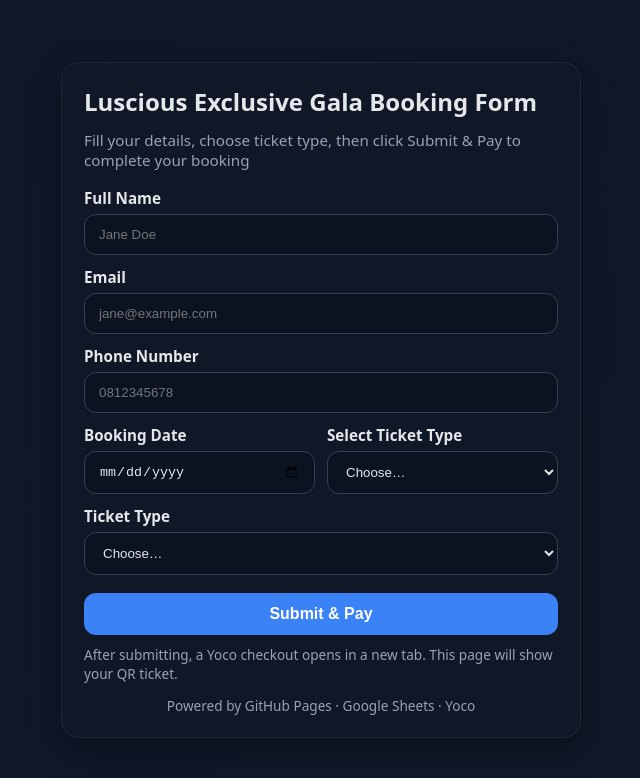
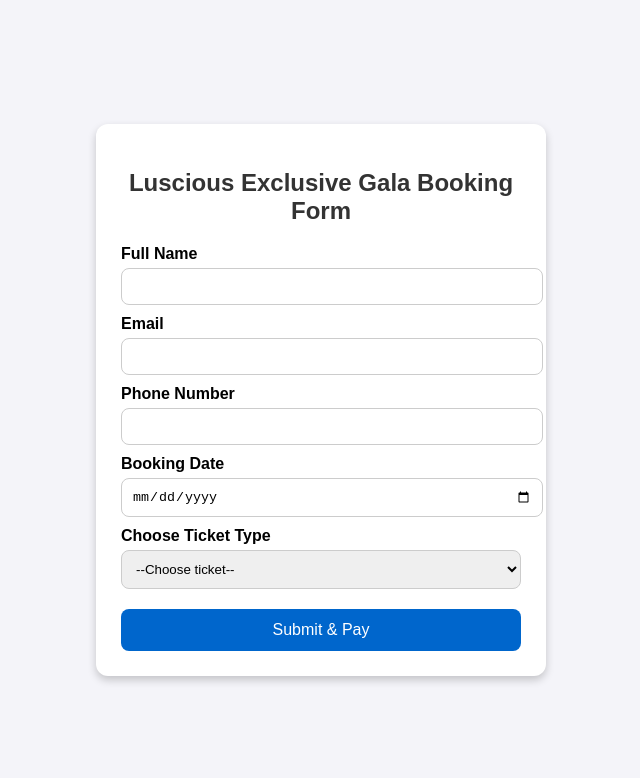
Before and after one commit to mrzungu/luscious, a plain HTML site: page index.html in a window 1280 px wide. Shown: the whole page, without its empty margins (319-959 px from the left). Drawn offline with Linux system fonts and the light colour scheme.

Commit message:
Add files via upload

```diff
--- a/index.html
+++ b/index.html
@@ -1,141 +1,106 @@
 <!DOCTYPE html>
 <html lang="en">
 <head>
-  <meta charset="UTF-8" />
-  <meta name="viewport" content="width=device-width, initial-scale=1.0" />
-  <title>Luscious RSVP</title>
-  <meta name="description" content="Simple booking form with Yoco payment and Google Sheets storage." />
+  <meta charset="UTF-8">
+  <meta name="viewport" content="width=device-width, initial-scale=1.0">
+  <title>Luscious Booking</title>
   <style>
-    :root { --bg:#0f172a; --card:#111827; --muted:#94a3b8; --text:#e5e7eb; --accent:#3b82f6; }
-    * { box-sizing: border-box; }
     body {
-      margin:0; min-height:100vh; display:flex; align-items:center; justify-content:center;
-      background: linear-gradient(135deg, #0f172a, #111827);
-      font-family: system-ui, -apple-system, Segoe UI, Roboto, Helvetica, Arial, sans-serif;
-      color: var(--text);
-      padding: 24px;
+      font-family: Arial, sans-serif;
+      background: #f4f4f9;
+      display: flex;
+      justify-content: center;
+      align-items: center;
+      min-height: 100vh;
+      margin: 0;
     }
-    .card {
-      width: 100%; max-width: 520px; background: rgba(17,24,39,0.9);
-      .my-box {
-  -webkit-backdrop-filter: blur(10px); /* Safari/iOS support */
-  backdrop-filter: blur(10px);         /* Other browsers */};
-      border: 1px solid rgba(255,255,255,0.06);
-      border-radius: 18px; padding: 22px;
-      box-shadow: 0 12px 32px rgba(0,0,0,0.35);
+    .container {
+      background: #fff;
+      padding: 25px;
+      border-radius: 12px;
+      box-shadow: 0 4px 8px rgba(0,0,0,0.2);
+      max-width: 400px;
+      width: 100%;
     }
-    h1 { margin: 0 0 12px; font-size: 1.5rem; }
-    p.sub { margin-top:0; margin-bottom:18px; color: var(--muted); font-size: 0.95rem; }
-    label { display:block; margin-top:12px; font-weight:600; font-size:0.95rem; }
+    h2 {
+      text-align: center;
+      margin-bottom: 20px;
+      color: #333;
+    }
+    label {
+      font-weight: bold;
+      margin-top: 10px;
+      display: block;
+    }
     input, select {
-      width:100%; margin-top:6px; padding:12px 14px; border-radius:12px; border:1px solid #334155;
-      background:#0b1220; color:var(--text); outline:none;
+      width: 100%;
+      padding: 10px;
+      margin-top: 5px;
+      border: 1px solid #ccc;
+      border-radius: 8px;
     }
-    input:focus, select:focus { border-color: var(--accent); box-shadow: 0 0 0 3px rgba(59,130,246,0.25); }
     button {
-      width:100%; margin-top:18px; padding:12px 16px; border:none; border-radius:12px;
-      background: var(--accent); color:white; font-weight:700; cursor:pointer; font-size:1rem;
+      width: 100%;
+      padding: 12px;
+      margin-top: 20px;
+      background: #0066cc;
+      border: none;
+      color: #fff;
+      font-size: 16px;
+      border-radius: 8px;
+      cursor: pointer;
     }
-    button:hover { filter: brightness(1.05); }
-    .row { display:grid; grid-template-columns: 1fr 1fr; gap:12px; }
-    .note { font-size: 0.85rem; color:#9ca3af; margin-top:10px; }
-    .footer { margin-top: 12px; text-align:center; font-size:0.85rem; color:#94a3b8; }
+    button:hover {
+      background: #004a99;
+    }
   </style>
 </head>
 <body>
-  <div class="card">
-    <h1>Luscious Exclusive Gala Booking Form</h1>
-    <p class="sub">Fill your details, choose ticket type, then click Submit & Pay to complete your booking</p>
-    <form id="bookingForm" autocomplete="on">
+  <div class="container">
+    <h2>Luscious Exclusive Gala Booking Form</h2>
+    <form id="bookingForm">
       <label for="name">Full Name</label>
-      <input type="text" id="name" name="name" placeholder="Jane Doe" required />
+      <input type="text" id="name" name="name" required>
 
       <label for="email">Email</label>
-      <input type="email" id="email" name="email" placeholder="jane@example.com" required />
+      <input type="email" id="email" name="email" required>
 
       <label for="phone">Phone Number</label>
-      <input type="tel" id="phone" name="phone" placeholder="0812345678" required />
+      <input type="tel" id="phone" name="phone" required>
 
-      <div class="row">
-        <div>
-          <label for="date">Booking Date</label>
-          <input type="date" id="date" name="date" required />
-        </div>
-        <div>
-          <label for="service">Select Ticket Type</label>
-          <select id="service" name="service" required>
-            <option value="">Choose…</option>
-            <option value="General">General Admission</option>
-            <option value="V.I.P">V.I.P Experience</option>
-          </select>
-        </div>
-      </div>
+      <label for="date">Booking Date</label>
+      <input type="date" id="date" name="date" required>
 
-      <label for="ticket">Ticket Type</label>
+      <label for="ticket">Choose Ticket Type</label>
       <select id="ticket" name="ticket" required>
-        <option value="">Choose…</option>
-        <option value="general">General</option>
-        <option value="vip">VIP</option>
+        <option value="">--Choose ticket--</option>
+        <option value="general">General Ticket</option>
+        <option value="vip">VIP Ticket</option>
       </select>
 
-      <button type="submit" id="submitBtn">Submit & Pay</button>
-      <p class="note">After submitting, a Yoco checkout opens in a new tab. This page will show your QR ticket.</p>
+      <button type="submit">Submit & Pay</button>
     </form>
-    <div class="footer">Powered by GitHub Pages · Google Sheets · Yoco</div>
   </div>
 
   <script>
-    // TODO: Replace these 3 values before going live
-    const SCRIPT_URL = "https://script.google.com/macros/s/AKfycbz05dy4oCRQv9rCeoP8G9ToAVt0vxpxQc5rkaVMFRPnr3bbAN8-yG32WAqLmZqYl2Nr/exec";
-    const YOCO_GENERAL = "https://pay.yoco.com/r/4qjw9G";
-    const YOCO_VIP = "https://pay.yoco.com/r/mzjMwK";
+    document.getElementById("bookingForm").addEventListener("submit", function(event) {
+      event.preventDefault();
 
-    const form = document.getElementById("bookingForm");
-    const submitBtn = document.getElementById("submitBtn");
+      // Grab ticket selection
+      let ticketType = document.getElementById("ticket").value;
 
-    form.addEventListener("submit", async (e) => {
-      e.preventDefault();
-      submitBtn.disabled = true;
-      submitBtn.textContent = "Saving…";
+      // Define your Yoco links here
+      let generalLink = "https://pay.yoco.com/r/4qjw9G";
+      let vipLink = "https://pay.yoco.com/r/mzjMwK";
 
-      const payload = {
-        name: document.getElementById("name").value.trim(),
-        email: document.getElementById("email").value.trim(),
-        phone: document.getElementById("phone").value.trim(),
-        date: document.getElementById("date").value,
-        service: document.getElementById("service").value,
-        ticket: document.getElementById("ticket").value
-      };
-
-      try {
-        const res = await fetch(SCRIPT_URL, {
-          method: "POST",
-          headers: { "Content-Type": "application/json" },
-          body: JSON.stringify(payload)
-        });
-
-        const text = await res.text(); // expecting the ticket/uuid string
-        const ticketId = text.replace(/\n/g, '').trim();
-        if (!ticketId) throw new Error("No ticket ID returned");
-
-        // Save ticket locally so ticket.html can load the QR
-        localStorage.setItem("ticketID", ticketId);
-        localStorage.setItem("bookingName", payload.name);
-        localStorage.setItem("bookingEmail", payload.email);
-        localStorage.setItem("bookingTicket", payload.ticket);
-
-        // Open Yoco checkout in a new tab
-        const link = payload.ticket === "vip" ? YOCO_VIP : YOCO_GENERAL;
-        window.open(link, "_blank", "noopener,noreferrer");
-
-        // Navigate to ticket page in the current tab
-        window.location.href = "./ticket.html";
-      } catch (err) {
-        alert("There was a problem saving your booking. Please try again.");
-        console.error(err);
-      } finally {
-        submitBtn.disabled = false;
-        submitBtn.textContent = "Submit & Pay";
+      if(ticketType === "general") {
+        alert("Thank you! Redirecting you to General Ticket payment...");
+        window.location.href = generalLink;
+      } else if(ticketType === "vip") {
+        alert("Thank you! Redirecting you to VIP Ticket payment...");
+        window.location.href = vipLink;
+      } else {
+        alert("Please select a ticket type.");
       }
     });
   </script>
```
